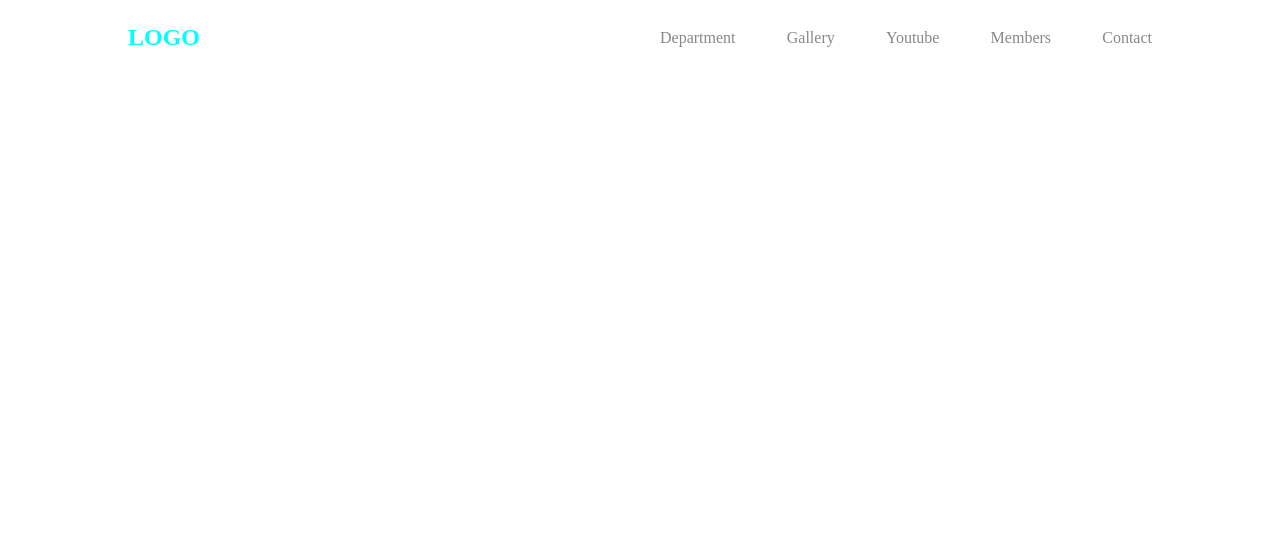
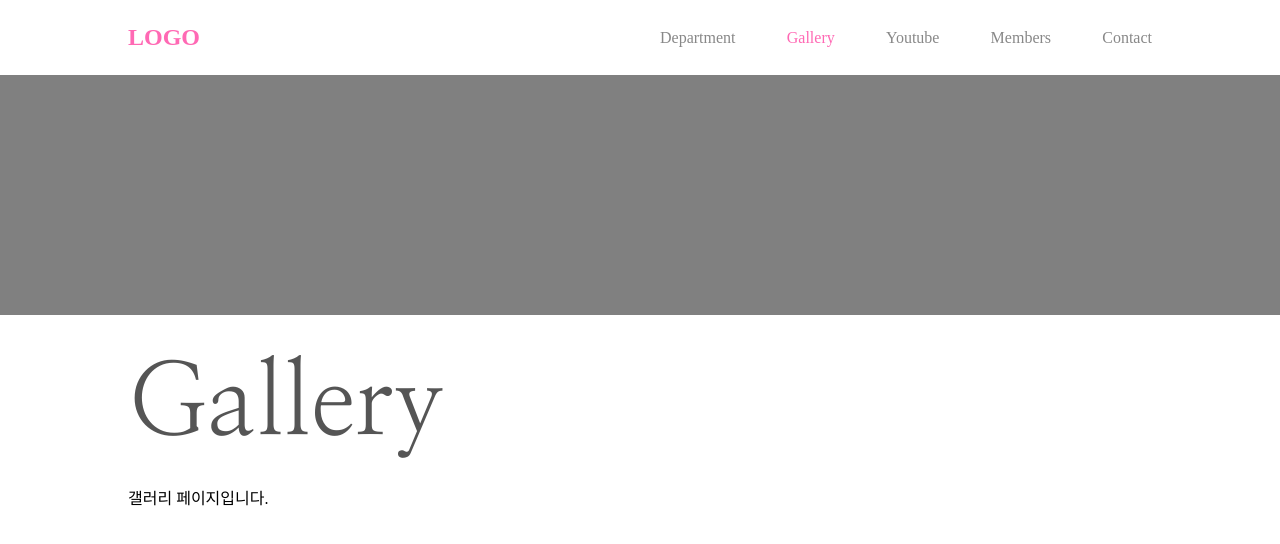
Before and after one commit to yoochan0108/react_octo, a React (Create React App) app: page /gallery in a window 1280 px wide. Shown: the top 544 px of the page. Built offline with nearby package versions, Linux system fonts and the light colour scheme.

Commit message:
delay모션 오류수정버전전

```diff
--- a/src/components/common/layout/Layout.jsx
+++ b/src/components/common/layout/Layout.jsx
@@ -1,34 +1,33 @@
 import styles from './Layout.module.scss';
 import clsx from 'clsx';
 import { useEffect, useRef, useState } from 'react';
-
 export default function Layout({ title, children, styleName }) {
 	const [IsOn, setIsOn] = useState(false);
 	const frame = useRef(null);
 	const tit = useRef(null);
-
 	const splitText = (ref, gap = 0.1, delay = 0) => {
 		let count = 0;
 		let tags = '';
 		for (let letter of ref.current.innerText) {
-			tags += `<span style='transition=delay:${gap * count + delay}s'>${letter}</span>`;
+			tags += `<span style='transition-delay:${gap * count + delay}s'>${letter}</span>`;
 			count++;
 		}
-
 		ref.current.innerText = '';
 		ref.current.innerHTML = tags;
 	};
 
 	useEffect(() => {
-		setIsOn(true);
 		//컴포넌트가 마운트되자마자 h1요소가 담겨있는 참조객체를 인수로 전달해서 글자 분리
-		splitText(tit, 0.1, 0.5);
+		splitText(tit, 0.1, 1);
+		//splitText함수가 기존 가상돔요소를 변경시 약간의 시간이 걸리기 때문에
+		//0.3초 뒤에 span으로 분리가 완료된 이후 on클래스를 추가
+		setTimeout(() => setIsOn(true), 300);
 	}, []);
+
 	return (
 		<section ref={frame} className={clsx(styles.layout, styleName, IsOn ? styles.on : '')}>
 			<figure></figure>
-
-			<div className={clsx(styles.content)}>
+			<div className={clsx(styles.content, styleName)}>
 				<h1 ref={tit}>{title}</h1>
 				{children}
 			</div>
--- a/src/components/common/layout/Layout.module.scss
+++ b/src/components/common/layout/Layout.module.scss
@@ -1,7 +1,6 @@
-@import url('https://fonts.googleapis.com/css2?family=Nanum+Myeongjo&family=Orbitron&family=Roboto:wght@100&display=swap');
+@import url('https://fonts.googleapis.com/css2?family=Nanum+Myeongjo&display=swap');
 .layout {
 	width: 100%;
-
 	figure {
 		width: 100%;
 		height: 30vh;
@@ -9,12 +8,11 @@
 		opacity: 0;
 		transition: 1s 0s;
 	}
-
 	.content {
 		width: 80vw;
 		margin: 5vh auto;
 		min-height: 60vh;
-		transform: translateY(100px);
+		transform: translateX(100px);
 		opacity: 0;
 		transition: transform 1s 0.5s, opacity 1s 0.5s;
 
@@ -22,7 +20,6 @@
 			font: normal 100px/1 'Nanum Myeongjo';
 			color: #555;
 			margin-bottom: 30px;
-
 			span {
 				display: inline-block;
 				opacity: 0;
@@ -31,18 +28,18 @@
 			}
 		}
 	}
-
 	&.on {
 		figure {
 			opacity: 1;
 		}
 		.content {
 			opacity: 1;
-			transform: translateY(0px);
-
+			transform: translateX(0px);
 			h1 {
-				opacity: 1;
-				transform: scale(1);
+				span {
+					opacity: 1;
+					transform: scale(1);
+				}
 			}
 		}
 	}
--- a/src/index.js
+++ b/src/index.js
@@ -1,11 +1,11 @@
 import React from 'react';
 import ReactDOM from 'react-dom';
 import App from './App';
-import { HashRouter } from 'react-router-dom';
+import { BrowserRouter } from 'react-router-dom';
 
 ReactDOM.render(
-	<HashRouter>
+	<BrowserRouter>
 		<App />
-	</HashRouter>,
+	</BrowserRouter>,
 	document.getElementById('root')
 );
```
